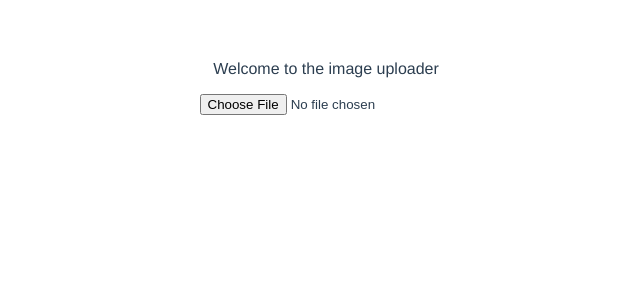
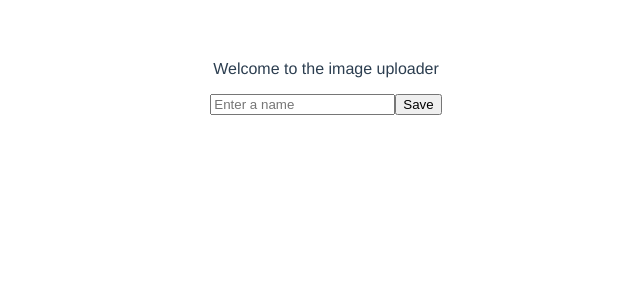
Before and after one commit to micklynch/gcp-image-uploader, a Vue app: page / in a window 1280 px wide. Shown: the top 300 px of the page, without its empty margins (314-954 px from the left). Built offline with nearby package versions, Linux system fonts and the light colour scheme; what vuefire would draw is missing.

Commit message:
backed away from image upload + stuck with text

```diff
--- a/src/components/ImageUpload.vue
+++ b/src/components/ImageUpload.vue
@@ -1,29 +1,43 @@
 <template>
   <div>
-    <input type="file" @change="onFileSelected">
+    <input v-model="name" placeholder="Enter a name"><button @click="onNameSave">Save</button>
+    <br>
+    <li v-for="(n, index) in names" v-bind:key="index">
+      {{n.name}}
+    </li>
+    <!-- <button @click="login">Login</button> -->
   </div>
 </template>
 
 <script>
-import db from "@/util/db.js";
+import {db, login} from "@/util/db.js";
+
 
 export default {
   name: "ImageUpload",
   data() {
     return {
-      selectedFile: null
+      names: [],
+      name: ''
     };
   },
   methods: {
-    onFileSelected(event) {
-      this.selectedFile = event.target.files[0];
-      db.collection('image-store').add({
-          name: this.selectedFile.name
+    onNameSave() {
+      db.collection('names').add({
+          name: this.name
       })
+      this.name = ''
+    },
+    login() {
+        login.signInWithEmailAndPassword('mick@email.com', 'testtest').then((user) => {
+         console.log(user.user.email)
+        }).catch((err) => {
+          alert(err.message)
+        })
     }
   },
-  firestore: {
-
+ firestore:  {
+     names: db.collection('names')
   }
 };
 </script>
--- a/src/util/db.js
+++ b/src/util/db.js
@@ -1,8 +1,9 @@
 import firebase from 'firebase/app'
 import 'firebase/firestore'
+import 'firebase/auth'
 
 // Get a Firestore instance
-export default firebase
+export const db = firebase
     .initializeApp({
         apiKey: 'AIzaSyC4okCUrfZhKfPd0JfGXWdTZLNSBPaJmQM',
         authDomain: 'image-uploader-242819.firebaseapp.com',
@@ -13,3 +14,5 @@ export default firebase
         appId: '1:442782485844:web:0d1384ea9fd792ab'
     })
     .firestore()
+
+export const login = firebase.auth()
```
